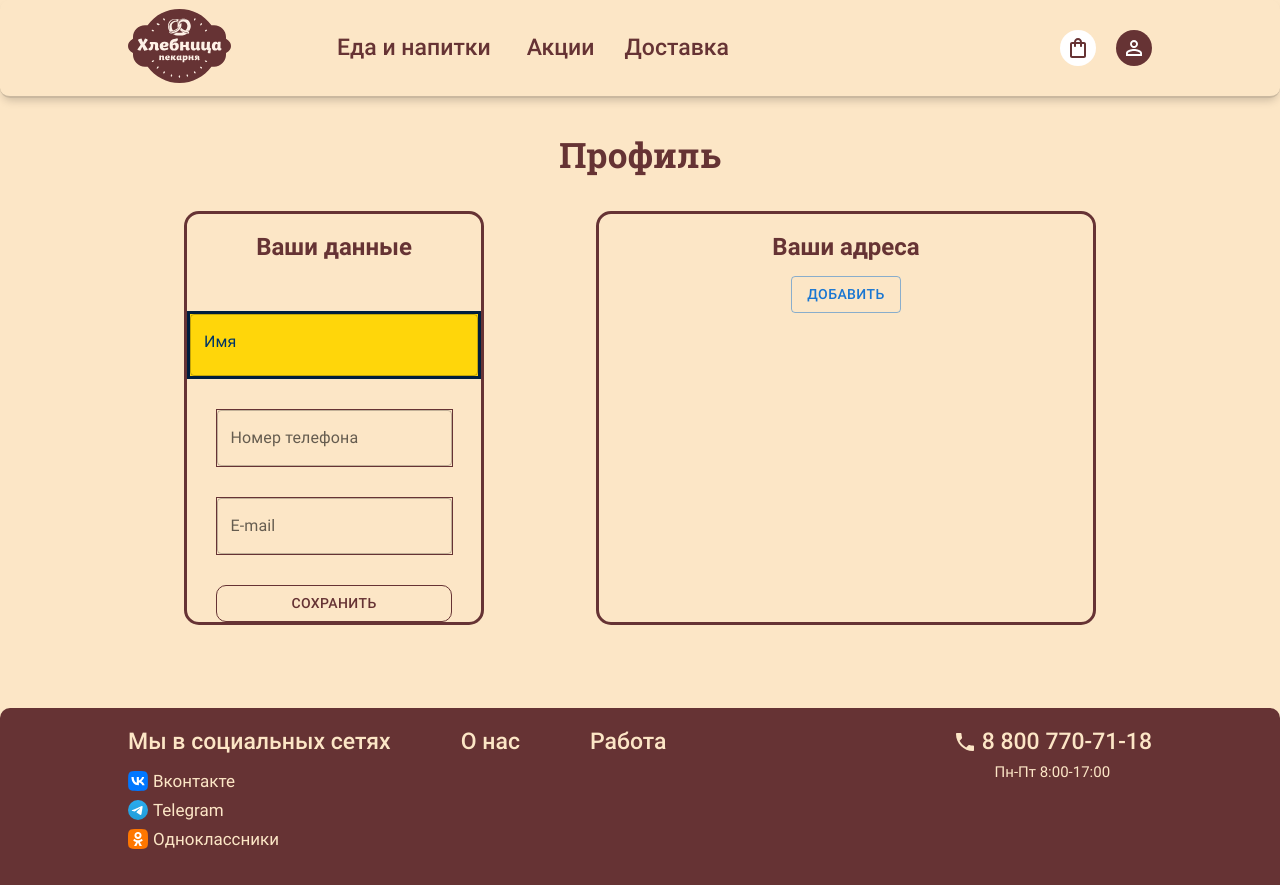
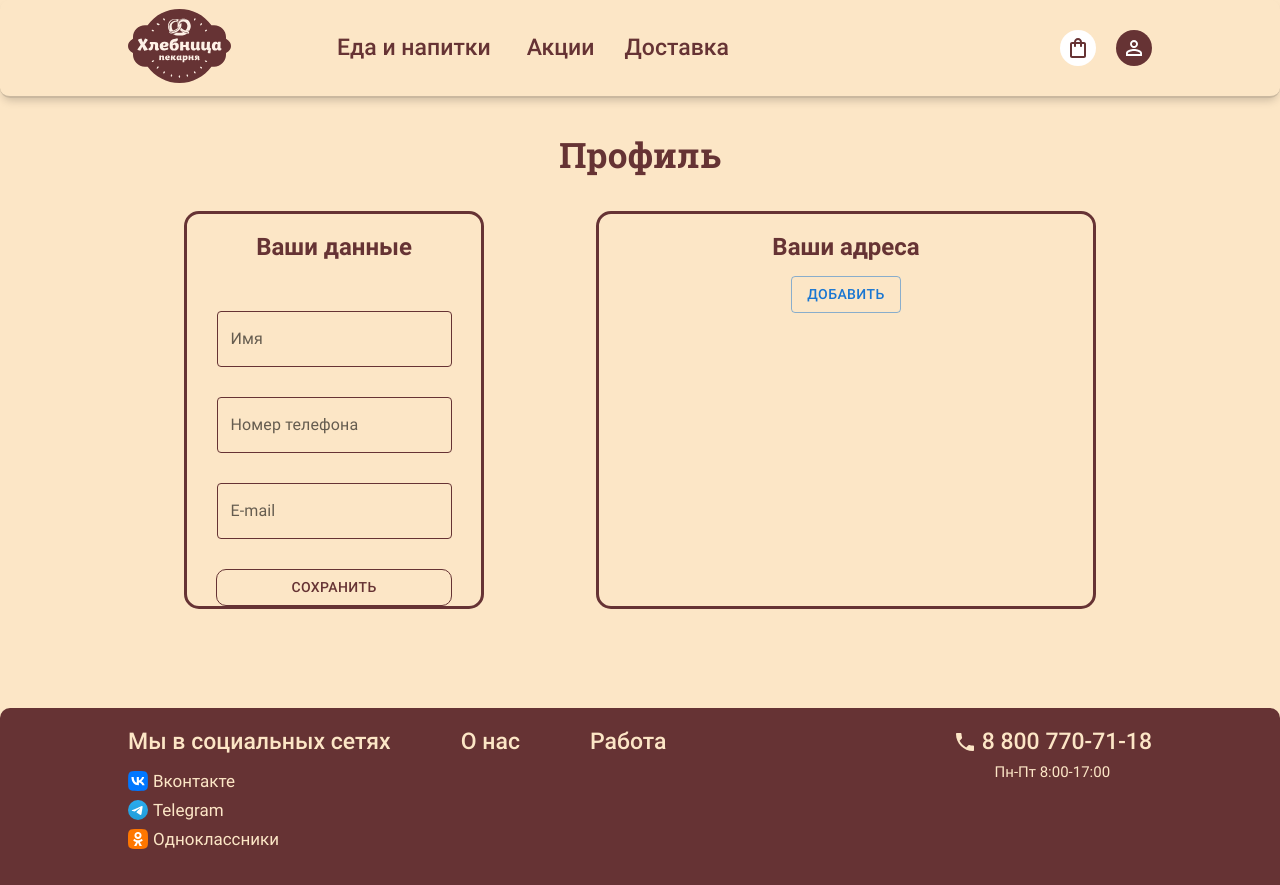
Before and after one commit to hvny/course_project_web, a React (Create React App) app in the folder online-store-frontend/: page /profile in a window 1280 px wide. Built offline with nearby package versions, Linux system fonts and the light colour scheme.

Commit message:
done: styled textfield

```diff
--- a/online-store-frontend/src/components/Profile/Profile.css
+++ b/online-store-frontend/src/components/Profile/Profile.css
@@ -37,11 +37,11 @@
 }
 
 .profile__input {
-    border: 1px solid #663334;
+    /* border: 1px solid #663334; */
 }
 
 .profile__input:hover {
-    border: 1px solid #663334;
+    /* border: 1px solid #663334; */
 
 }
 
@@ -83,3 +83,11 @@
     transform: translate(-50%, -50%);
     background-color: #ffffff;
 }
+
+.profile__form-error {
+    display: none;
+}
+
+.profile__form-error_active {
+    display: block;
+}
--- a/online-store-frontend/src/components/Profile/Profile.jsx
+++ b/online-store-frontend/src/components/Profile/Profile.jsx
@@ -29,6 +29,26 @@ export default function Profile({ user }) {
     },
   });
 
+  const CssTextField = styled(TextField)({
+    '& label.Mui-focused': {
+      color: '#663334',
+    },
+    '& .MuiInput-underline:after': {
+      borderBottomColor: '#663334',
+    },
+    '& .MuiOutlinedInput-root': {
+      '& fieldset': {
+        borderColor: '#663334',
+      },
+      '&:hover fieldset': {
+        borderColor: '#663334',
+      },
+      '&.Mui-focused fieldset': {
+        borderColor: '#663334',
+      },
+    },
+  });
+
 
 
   function handlePopup() {
@@ -42,31 +62,7 @@ export default function Profile({ user }) {
     localStorage.setItem("user", JSON.stringify(data));
     console.log(data);
   }
-
-  // const CssTextField = styled(<TextField/>)({
-  //   root: {
-  //     '& label': {
-  //       color: 'red',
-  //     },
-  //     '& label.Mui-focused': {
-  //       color: 'white',
-  //     },
-  //     '& .MuiInput-underline:after': {
-  //       borderBottomColor: 'yellow',
-  //     },
-  //     '& .MuiOutlinedInput-root': {
-  //       '& fieldset': {
-  //         borderColor: 'white',
-  //       },
-  //       '&:hover fieldset': {
-  //         borderColor: 'white',
-  //       },
-  //       '&.Mui-focused fieldset': {
-  //         borderColor: 'yellow',
-  //       },
-  //     },
-  //   },
-  // })(TextField);
+  console.log("errors: ", errors);
 
   return (
     <StyledEngineProvider injectFirst>
@@ -76,54 +72,32 @@ export default function Profile({ user }) {
             <form
               className="profile__form profile__container"
               onSubmit={handleSubmit(userDataOnSubmit)}
+              isValid={isValid}
+              isDirty={isDirty}
             >
               <h2 className="profile__subtitle">Ваши данные</h2>
-              <TextField
+              <CssTextField
                 id="outlined-basic"
-                // className="profile__input"
+                className="profile__input"
                 label="Имя"
-                sx={{
-                  backgroundColor: '#ffd60a',
-                  border: '3px solid #001d3d',
-                }}
-                InputLabelProps={{
-                  sx: {
-                    color: '#003566',
-                    textTransform: 'capitalize',
-                  },
-                }}
-                InputProps={{
-                  sx: {
-                    '&:hover fieldset': {
-                      border: '2px solid blue!important',
-                      borderRadius: 0,
-                    },
-                    '&:focus-within fieldset, &:focus-visible fieldset': {
-                      border: '4px solid red!important',
-                    },
-                  },
-                }}
-                inputProps={{
-                  sx: {
-                    color: 'red',
-                    paddingLeft: '15px',
-                    fontSize: '20px',
-                  },
-                }}
                 {...register("firstName")}
               />
-              <TextField
+              <span className={`profile__form-error ${!isValid && errors.name ? "profile__form-error_active" : ""}`}>{errors.name || ""}</span>
+
+              <CssTextField
                 id="outlined-basic"
                 className="profile__input"
                 label="Номер телефона"
                 {...register("phoneNumber")}
               />
-              <TextField
+              <span className={`profile__form-error ${!isValid && errors.name ? "profile__form-error_active" : ""}`}>{errors.name || ""}</span>
+              <CssTextField
                 id="outlined-basic"
                 className="profile__input"
                 label="E-mail"
                 {...register("email")}
               />
+              <span className={`profile__form-error ${!isValid && errors.name ? "profile__form-error_active" : ""}`}>{errors.name || ""}</span>
               <Button variant="outlined" type="submit" className="profile__button_submit">Сохранить</Button>
           </form>
           <div className="profile__address-container profile__container">
```
